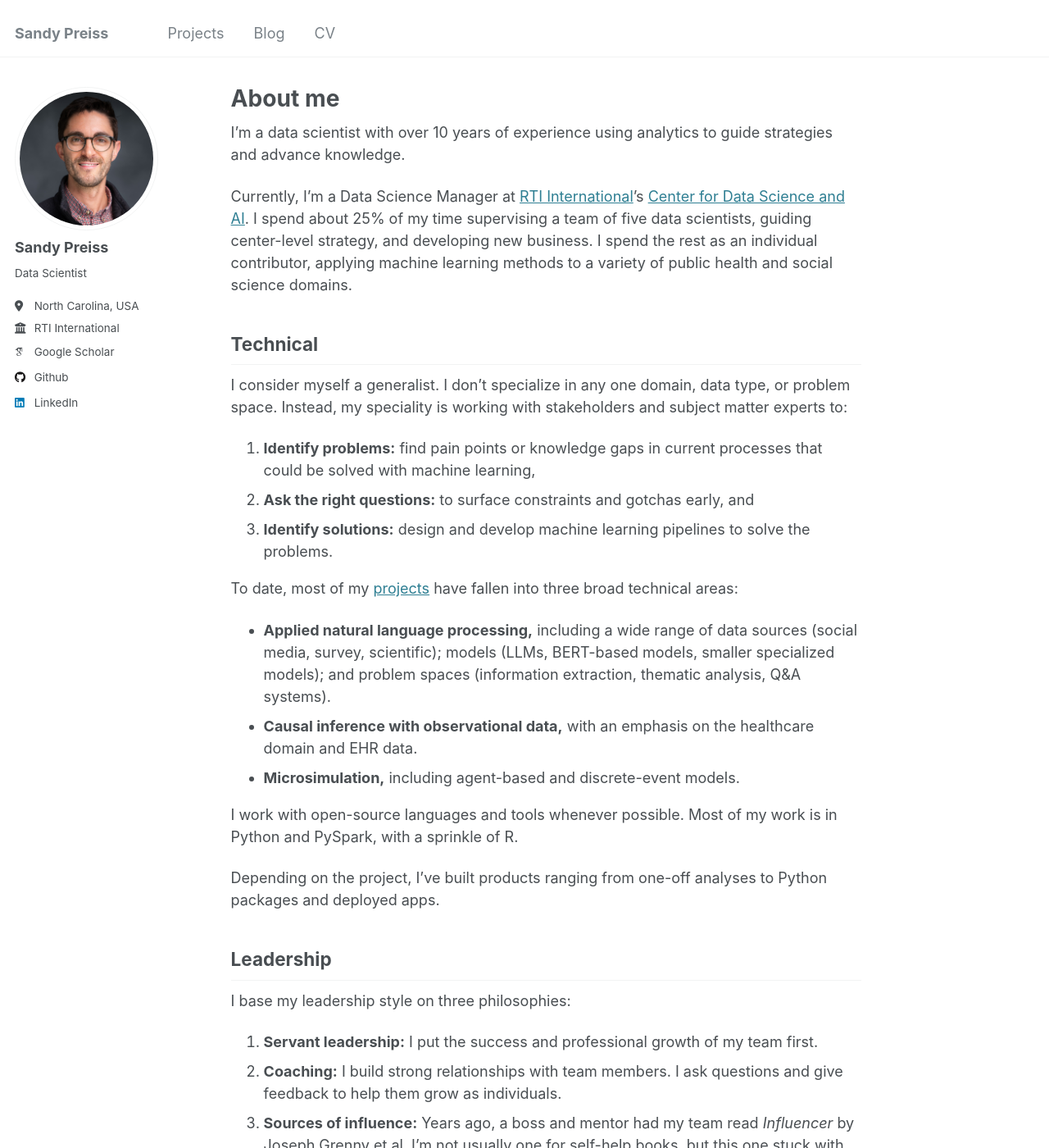
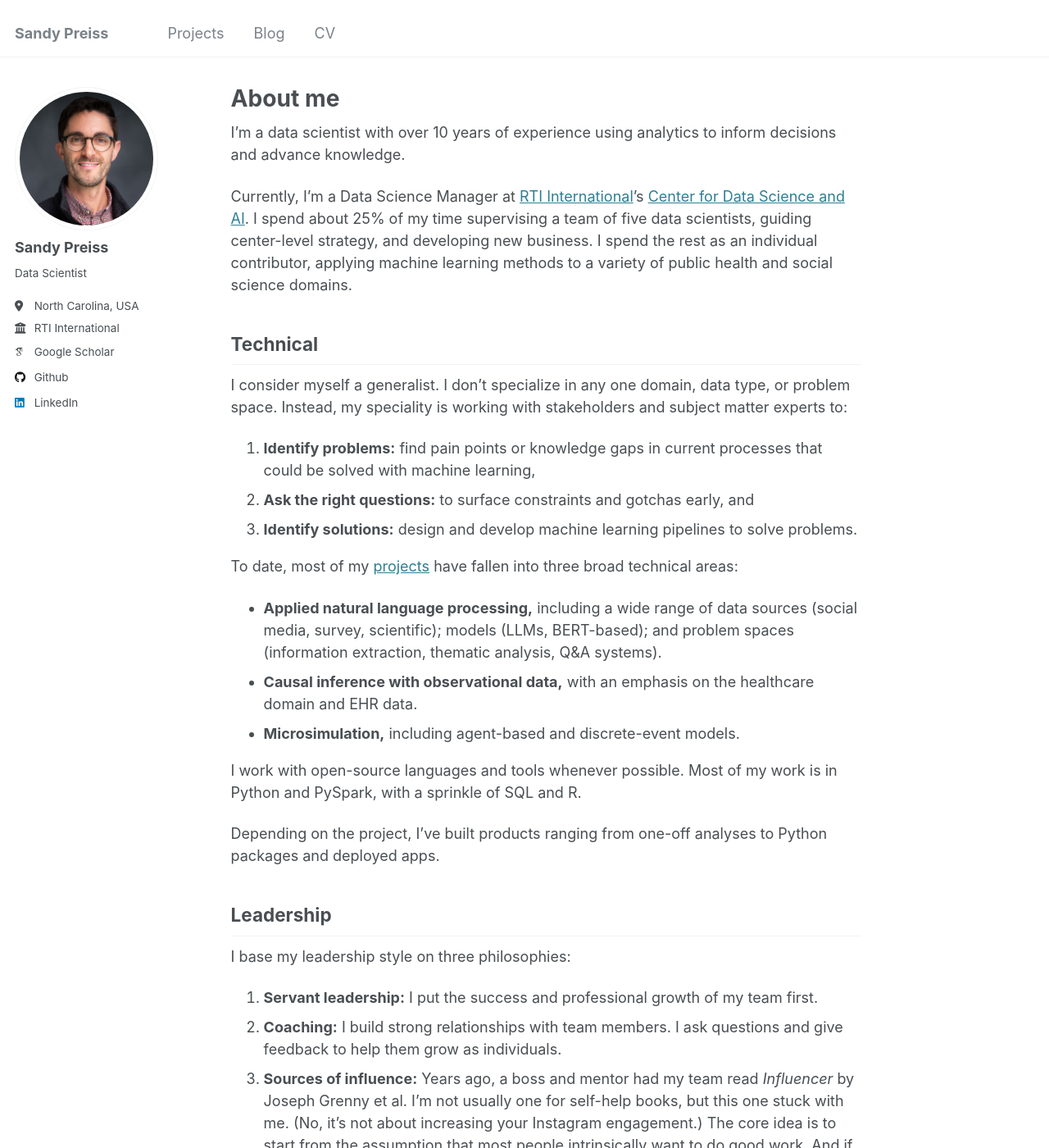
Before and after one commit to sandypreiss/sandypreiss.github.io, a Jekyll site: the page built from _pages/about.md, in a window 1280 px wide and 1400 px high. Shown: the whole window at 82% size. Built offline with Jekyll 4.4.1, drawn with Linux system fonts in a browser that asks for light colours; some web fonts are replaced.

Commit message:
Wordsmith 'about' page

```diff
--- a/_pages/about.md
+++ b/_pages/about.md
@@ -7,7 +7,7 @@ redirect_from:
   - /about.html
 ---
 
-I'm a data scientist with over 10 years of experience using analytics to guide strategies and advance knowledge.
+I'm a data scientist with over 10 years of experience using analytics to inform decisions and advance knowledge.
 
 Currently, I'm a Data Science Manager at [RTI International](https://www.rti.org/)'s [Center for Data Science and AI](https://www.rti.org/solution/rti-center-data-science). I spend about 25% of my time supervising a team of five data scientists, guiding center-level strategy, and developing new business. I spend the rest as an individual contributor, applying machine learning methods to a variety of public health and social science domains.
 
@@ -17,15 +17,15 @@ I consider myself a generalist. I don't specialize in any one domain, data type,
 
 1. **Identify problems:** find pain points or knowledge gaps in current processes that could be solved with machine learning,
 1. **Ask the right questions:** to surface constraints and gotchas early, and
-1. **Identify solutions:** design and develop machine learning pipelines to solve the problems.
+1. **Identify solutions:** design and develop machine learning pipelines to solve problems.
 
 To date, most of my [projects](/projects/) have fallen into three broad technical areas:
 
-- **Applied natural language processing,** including a wide range of data sources (social media, survey, scientific); models (LLMs, BERT-based models, smaller specialized models); and problem spaces (information extraction, thematic analysis, Q&A systems).
+- **Applied natural language processing,** including a wide range of data sources (social media, survey, scientific); models (LLMs, BERT-based); and problem spaces (information extraction, thematic analysis, Q&A systems).
 - **Causal inference with observational data,** with an emphasis on the healthcare domain and EHR data.
 - **Microsimulation,** including agent-based and discrete-event models.
 
-I work with open-source languages and tools whenever possible. Most of my work is in Python and PySpark, with a sprinkle of R.
+I work with open-source languages and tools whenever possible. Most of my work is in Python and PySpark, with a sprinkle of SQL and R.
 
 Depending on the project, I've built products ranging from one-off analyses to Python packages and deployed apps.
 
```
